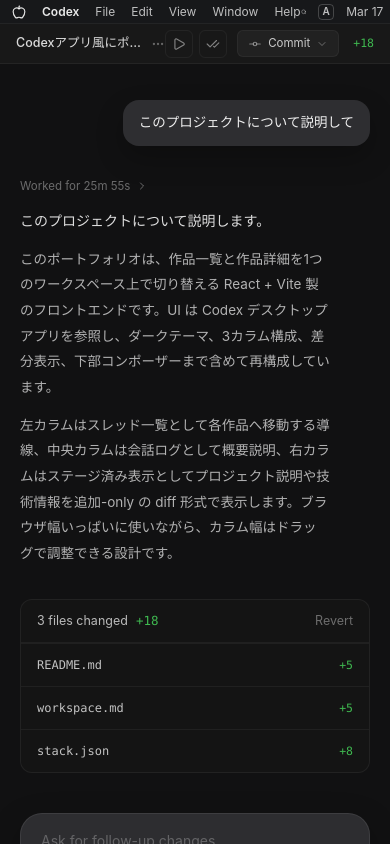
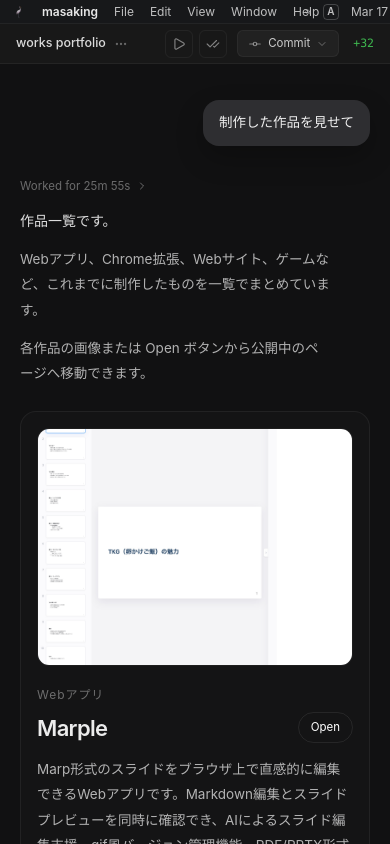
Before and after one commit to masaking-alt/portfolio, a React (Vite) app: page / in a window 390 px wide. Built offline with nearby package versions, Linux system fonts and the light colour scheme.

Commit message:
`feat: スレッド構成と作品導線の再編`

```diff
--- a/src/App.jsx
+++ b/src/App.jsx
@@ -1,5 +1,4 @@
 import {
-  Apple,
   ArrowUp,
   CheckCheck,
   ChevronDown,
@@ -10,13 +9,13 @@
   Filter,
   FolderOpen,
   GitCommitHorizontal,
+  LayoutGrid,
   Mic,
   MoreHorizontal,
   Play,
   Search,
   Settings,
   SquarePen,
-  LayoutGrid,
 } from 'lucide-react';
 import { createElement, useEffect, useRef, useState } from 'react';
 import { Link, Route, Routes, useParams } from 'react-router-dom';
@@ -29,12 +28,26 @@
   { label: 'Automation', icon: Clock3 },
 ];
 
-const homeProject = {
-  title: 'portfolio',
-  category: 'Workspace',
-  description:
-    'AIネイティブなWebアプリとChrome拡張を中心に制作しているポートフォリオです。React + Vite + Tailwind CSS を軸に、Codex デスクトップアプリ風のUIで作品一覧と詳細を1つの画面にまとめています。',
-  technologies: ['React', 'Vite', 'Tailwind CSS', 'React Router', 'lucide-react', 'UI Design'],
+const aboutContent = {
+  title: 'about me',
+  imageUrl: '/profile.jpg',
+  leadLines: ['高知大学で', '情報科学を専攻。', 'バイブコーディングに', '没頭する日々。'],
+  paragraphs: [
+    '昔からプログラミングに興味があり、AIを利用することでそのハードルが下がったため、web制作に挑戦しています。ユーザーにとって魅力的で使いやすいサイトを作れるようになりたいです。',
+    '好きなゲームはモンハンで、特に3DSのシリーズが好きです。好きなアーティストはVaundy。アニメ、マンガ、映画を見るのも好きです。',
+  ],
+  technologies: ['HTML', 'CSS', 'JavaScript (React)', 'Vite', 'React Router', 'ESLint', 'Node.js', 'npm'],
+};
+
+const contactContent = {
+  title: 'reach out',
+  intro: '制作やサイトの相談、感想、コラボの相談などがあれば気軽にご連絡ください。',
+  email: 'banbenjianggui@gmail.com',
+  links: [
+    { label: 'Instagram', href: 'https://www.instagram.com/masa.ki8904?igsh=b3hqMjd6aHdnazJ5' },
+    { label: 'X (Twitter)', href: 'https://x.com/KZOzame1?s=09' },
+    { label: 'BeReal', href: 'https://bere.al/masaki9876' },
+  ],
 };
 
 function padTwoDigits(value) {
@@ -49,7 +62,7 @@
 }
 
 function formatThreadTime(index) {
-  const labels = ['27m', '1h', '3h', 'Yesterday', '3d ago', '1mo', '1mo'];
+  const labels = ['27m', '1h', '3h', 'Yesterday', '3d ago', '1mo', '1mo', '2mo', '2mo', '3mo'];
   return labels[index] ?? '1mo';
 }
 
@@ -61,36 +74,22 @@
   return lines;
 }
 
-function buildHomeDiffEntries() {
-  const technologies = Array.from(new Set(works.flatMap((work) => work.technologies))).slice(0, 8);
-
+function buildWorksOverviewDiffEntries() {
   return [
     {
       kind: 'text',
-      fileName: 'README.md',
-      addedLines: [
-        '# portfolio',
-        '',
-        'AIネイティブな開発スタイルで作ったポートフォリオです。',
-        '左にスレッド一覧、中央に会話、右にステージ済み表示を配置しています。',
-        '作品一覧と詳細を同一ワークスペース内で切り替えられます。',
-      ],
+      fileName: 'works.md',
+      addedLines: ['# works', '', ...works.map((work) => `- ${work.title} / ${work.category}`)],
     },
     {
       kind: 'text',
-      fileName: 'workspace.md',
-      addedLines: [
-        '## Layout',
-        '- 左カラム: スレッド一覧風の作品ナビゲーション',
-        '- 中央カラム: 会話ログとフォローアップ入力',
-        '- 右カラム: ステージ済みの差分表示',
-        '- ブラウザ幅いっぱいの可変カラムレイアウト',
-      ],
+      fileName: 'links.json',
+      addedLines: works.map((work) => `"${work.title}": "${work.externalUrl}"`),
     },
     {
       kind: 'text',
       fileName: 'stack.json',
-      addedLines: technologies.map((technology) => `"${technology}"`),
+      addedLines: Array.from(new Set(works.flatMap((work) => work.technologies))).slice(0, 10).map((technology) => `"${technology}"`),
     },
   ];
 }
@@ -100,6 +99,9 @@
     {
       kind: 'image',
       fileName: work.imageUrl.split('/').pop() ?? 'preview.png',
+      imageUrl: work.imageUrl,
+      imageAlt: work.title,
+      caption: '+ プレビュー画像を追加',
       addedLines: ['preview updated'],
     },
     {
@@ -115,29 +117,95 @@
   ];
 }
 
+function buildAboutDiffEntries() {
+  return [
+    {
+      kind: 'image',
+      fileName: 'profile.jpg',
+      imageUrl: aboutContent.imageUrl,
+      imageAlt: 'プロフィール写真',
+      caption: '+ プロフィール画像を追加',
+      addedLines: ['profile updated'],
+    },
+    {
+      kind: 'text',
+      fileName: 'about.md',
+      addedLines: [...aboutContent.leadLines, '', ...aboutContent.paragraphs],
+    },
+    {
+      kind: 'text',
+      fileName: 'site-stack.json',
+      addedLines: aboutContent.technologies.map((technology) => `"${technology}"`),
+    },
+  ];
+}
+
+function buildContactDiffEntries() {
+  return [
+    {
+      kind: 'text',
+      fileName: 'contact.md',
+      addedLines: ['# reach out', '', contactContent.intro, '', `mail: ${contactContent.email}`],
+    },
+    {
+      kind: 'text',
+      fileName: 'socials.json',
+      addedLines: contactContent.links.map((link) => `"${link.label}": "${link.href}"`),
+    },
+  ];
+}
+
 function getAddedLineCount(diffEntries) {
   return diffEntries.reduce((total, entry) => total + entry.addedLines.length, 0);
 }
 
-function getConversationContent(work) {
-  if (!work) {
+function getThreadState(threadType, selectedWork) {
+  if (selectedWork) {
     return {
-      question: 'このプロジェクトについて説明して',
-      answerTitle: 'このプロジェクトについて説明します。',
+      title: `${selectedWork.title} portfolio`,
+      question: `${selectedWork.title} について説明して`,
+      answerTitle: `${selectedWork.title} について説明します。`,
       paragraphs: [
-        'このポートフォリオは、作品一覧と作品詳細を1つのワークスペース上で切り替える React + Vite 製のフロントエンドです。UI は Codex デスクトップアプリを参照し、ダークテーマ、3カラム構成、差分表示、下部コンポーザーまで含めて再構成しています。',
-        '左カラムはスレッド一覧として各作品へ移動する導線、中央カラムは会話ログとして概要説明、右カラムはステージ済み表示としてプロジェクト説明や技術情報を追加-only の diff 形式で表示します。ブラウザ幅いっぱいに使いながら、カラム幅はドラッグで調整できる設計です。',
+        selectedWork.description,
+        `${selectedWork.category} として公開している作品です。画像から公開ページに移動でき、技術スタックや概要をまとめて確認できます。`,
       ],
+      diffEntries: buildWorkDiffEntries(selectedWork),
+    };
+  }
+
+  if (threadType === 'about') {
+    return {
+      title: 'about portfolio',
+      question: 'about me を見せて',
+      answerTitle: 'about me です。',
+      paragraphs: [
+        'プロフィール、簡単な自己紹介、このサイトを作るのに使った技術をまとめています。',
+      ],
+      diffEntries: buildAboutDiffEntries(),
+    };
+  }
+
+  if (threadType === 'contact') {
+    return {
+      title: 'contact portfolio',
+      question: '連絡先を教えて',
+      answerTitle: '連絡先はこちらです。',
+      paragraphs: [
+        'メールとSNSのリンクをまとめています。気軽にご連絡ください。',
+      ],
+      diffEntries: buildContactDiffEntries(),
     };
   }
 
   return {
-    question: `${work.title} について説明して`,
-    answerTitle: `${work.title} について説明します。`,
+    title: 'works portfolio',
+    question: '制作した作品を見せて',
+    answerTitle: '作品一覧です。',
     paragraphs: [
-      work.description,
-      `${work.category} として公開している作品で、右側のステージ済み欄にはプレビュー画像、説明文、使用技術を追加-only の diff としてまとめています。外部リンクや技術スタックの確認をしやすい構成です。`,
+      'Webアプリ、Chrome拡張、Webサイト、ゲームなど、これまでに制作したものを一覧でまとめています。',
+      '各作品の画像または Open ボタンから公開中のページへ移動できます。',
     ],
+    diffEntries: buildWorksOverviewDiffEntries(),
   };
 }
 
@@ -152,7 +220,24 @@
   return { left, right };
 }
 
-function LeftSidebar({ selectedWorkId, isHomeSelected }) {
+function ThreadGroup({ label, to, isActive, children }) {
+  return (
+    <div className="mt-2">
+      <Link
+        to={to}
+        className={`flex items-center gap-2 rounded-lg px-2.5 py-2 text-[12px] font-medium uppercase tracking-[0.08em] transition ${
+          isActive ? 'text-white/64' : 'text-white/30 hover:bg-white/[0.03] hover:text-white/52'
+        }`}
+      >
+        <FolderOpen className={`h-3.5 w-3.5 ${isActive ? 'text-white/44' : 'text-white/24'}`} />
+        <span>{label}</span>
+      </Link>
+      <div className="space-y-0.5">{children}</div>
+    </div>
+  );
+}
+
+function LeftSidebar({ activeThreadType, selectedWorkId }) {
   return (
     <aside className="relative order-4 flex min-h-0 flex-col bg-[#141415] lg:order-none lg:col-start-1 lg:row-[1/3] lg:border-r lg:border-white/[0.05]">
       <div className="flex h-12 items-center justify-between px-3.5">
@@ -198,25 +283,9 @@
           <span>portfolio</span>
         </div>
 
-        <Link
-          to="/"
-          className={`ml-[22px] flex items-start justify-between rounded-xl px-3 py-2 transition ${
-            isHomeSelected
-              ? 'bg-white/[0.09] text-white shadow-[inset_0_0_0_1px_rgba(255,255,255,0.04)]'
-              : 'text-white/62 hover:bg-white/[0.045] hover:text-white/86'
-          }`}
-        >
-          <div className="min-w-0 pr-2">
-            <div className="truncate text-[12.5px] font-medium">このプロジェクトについて説明して</div>
-            <div className={`mt-0.5 truncate text-[11px] ${isHomeSelected ? 'text-white/42' : 'text-white/28'}`}>
-              プロジェクト概要
-            </div>
-          </div>
-          <span className={`pt-0.5 text-[10.5px] ${isHomeSelected ? 'text-white/42' : 'text-white/28'}`}>57m</span>
-        </Link>
-
+        <ThreadGroup label="works" to="/works" isActive={activeThreadType === 'works' && !selectedWorkId}>
           {works.map((work, index) => {
-          const isSelected = selectedWorkId === work.id;
+            const isSelected = activeThreadType === 'works' && selectedWorkId === work.id;
             return (
               <Link
                 key={work.id}
@@ -237,6 +306,45 @@
               </Link>
             );
           })}
+        </ThreadGroup>
+
+        <ThreadGroup label="about" to="/about" isActive={activeThreadType === 'about'}>
+          <Link
+            to="/about"
+            className={`ml-[22px] flex items-start justify-between rounded-xl px-3 py-2 transition ${
+              activeThreadType === 'about'
+                ? 'bg-white/[0.09] text-white shadow-[inset_0_0_0_1px_rgba(255,255,255,0.04)]'
+                : 'text-white/62 hover:bg-white/[0.045] hover:text-white/86'
+            }`}
+          >
+            <div className="min-w-0 pr-2">
+              <div className="truncate text-[12.5px] font-medium">about me</div>
+              <div className={`mt-0.5 truncate text-[11px] ${activeThreadType === 'about' ? 'text-white/42' : 'text-white/28'}`}>
+                自己紹介
+              </div>
+            </div>
+            <span className={`pt-0.5 text-[10.5px] ${activeThreadType === 'about' ? 'text-white/42' : 'text-white/28'}`}>1h</span>
+          </Link>
+        </ThreadGroup>
+
+        <ThreadGroup label="contact" to="/contact" isActive={activeThreadType === 'contact'}>
+          <Link
+            to="/contact"
+            className={`ml-[22px] flex items-start justify-between rounded-xl px-3 py-2 transition ${
+              activeThreadType === 'contact'
+                ? 'bg-white/[0.09] text-white shadow-[inset_0_0_0_1px_rgba(255,255,255,0.04)]'
+                : 'text-white/62 hover:bg-white/[0.045] hover:text-white/86'
+            }`}
+          >
+            <div className="min-w-0 pr-2">
+              <div className="truncate text-[12.5px] font-medium">reach out</div>
+              <div className={`mt-0.5 truncate text-[11px] ${activeThreadType === 'contact' ? 'text-white/42' : 'text-white/28'}`}>
+                mail, sns
+              </div>
+            </div>
+            <span className={`pt-0.5 text-[10.5px] ${activeThreadType === 'contact' ? 'text-white/42' : 'text-white/28'}`}>3h</span>
+          </Link>
+        </ThreadGroup>
       </div>
 
       <div className="border-t border-white/[0.05] px-3 py-3">
@@ -256,8 +364,8 @@
   return (
     <div className="flex h-6 items-center justify-between border-b border-white/[0.05] bg-[#17181a] px-3 text-[12px] text-white/72">
       <div className="flex items-center gap-4">
-        <Apple className="h-3.5 w-3.5 text-white/88" />
-        <span className="font-semibold text-white/90">Codex</span>
+        <img src="/favicon.png" alt="" className="h-3.5 w-3.5 rounded-[3px]" />
+        <span className="font-semibold text-white/90">masaking</span>
         <span>File</span>
         <span>Edit</span>
         <span>View</span>
@@ -379,18 +487,90 @@
   );
 }
 
-function WorkCenterContent({ work, diffEntries }) {
+function WorksOverviewContent({ diffEntries }) {
+  return (
+    <>
+      <div className="mt-6 space-y-5">
+        {works.map((work) => (
+          <article key={work.id} className="overflow-hidden rounded-2xl border border-white/[0.06] bg-[#141415] p-4">
+            <div className="grid gap-5 md:grid-cols-[240px_minmax(0,1fr)]">
+              <a
+                href={work.externalUrl}
+                target="_blank"
+                rel="noopener noreferrer"
+                className="group block overflow-hidden rounded-xl border border-white/[0.06] bg-black/20"
+              >
+                <img
+                  src={work.imageUrl}
+                  alt={work.title}
+                  className="aspect-[4/3] w-full object-cover transition duration-300 group-hover:scale-[1.02]"
+                />
+              </a>
+
+              <div className="min-w-0">
+                <div className="text-[12px] tracking-[0.08em] text-white/38">{work.category}</div>
+                <div className="mt-2 flex items-start justify-between gap-4">
+                  <h2 className="text-[22px] font-semibold tracking-[-0.03em] text-white/92">{work.title}</h2>
+                  <a
+                    href={work.externalUrl}
+                    target="_blank"
+                    rel="noopener noreferrer"
+                    className="shrink-0 rounded-full border border-white/[0.08] px-3 py-1.5 text-[11.5px] text-white/68 transition hover:bg-white/[0.05] hover:text-white"
+                  >
+                    Open
+                  </a>
+                </div>
+                <p className="mt-3 text-[13.5px] leading-[1.9] text-white/68">{work.description}</p>
+                <div className="mt-4 flex flex-wrap gap-2">
+                  {work.technologies.map((technology) => (
+                    <span
+                      key={`${work.id}-${technology}`}
+                      className="rounded-full border border-white/[0.06] bg-white/[0.03] px-3 py-1.5 text-[12px] text-white/64"
+                    >
+                      {technology}
+                    </span>
+                  ))}
+                </div>
+              </div>
+            </div>
+          </article>
+        ))}
+      </div>
+
+      <ChangeSummary diffEntries={diffEntries} />
+    </>
+  );
+}
+
+function WorkDetailContent({ work, diffEntries }) {
   return (
     <>
       <div>
         <div className="mx-auto max-w-[680px] overflow-hidden rounded-xl">
-          <img src={work.imageUrl} alt={work.title} className="h-auto max-h-[360px] w-full object-contain" />
+          <a
+            href={work.externalUrl}
+            target="_blank"
+            rel="noopener noreferrer"
+            className="group block overflow-hidden rounded-xl border border-white/[0.06] bg-black/20"
+          >
+            <img src={work.imageUrl} alt={work.title} className="h-auto max-h-[360px] w-full object-contain transition duration-300 group-hover:scale-[1.02]" />
+          </a>
         </div>
       </div>
 
       <div className="mt-6">
         <div className="mb-2 text-[12px] tracking-[0.08em] text-white/38">{work.category}</div>
+        <div className="flex items-start justify-between gap-4">
           <h2 className="text-[24px] font-semibold tracking-[-0.03em] text-white/92">{work.title}</h2>
+          <a
+            href={work.externalUrl}
+            target="_blank"
+            rel="noopener noreferrer"
+            className="shrink-0 rounded-full border border-white/[0.08] px-3 py-1.5 text-[11.5px] text-white/68 transition hover:bg-white/[0.05] hover:text-white"
+          >
+            Open
+          </a>
+        </div>
         <p className="mt-4 text-[13.5px] leading-[1.95] text-white/68">{work.description}</p>
       </div>
 
@@ -413,16 +593,95 @@
   );
 }
 
-function CenterColumn({ work, diffEntries, scrollRef }) {
-  const conversation = getConversationContent(work);
+function AboutContent({ diffEntries }) {
+  return (
+    <>
+      <div className="mt-6">
+        <div className="grid gap-6 md:grid-cols-[240px_minmax(0,1fr)]">
+          <div className="overflow-hidden rounded-2xl border border-white/[0.06] bg-[#141415] p-3">
+            <img src={aboutContent.imageUrl} alt="プロフィール写真" className="aspect-square w-full rounded-xl object-cover" />
+          </div>
 
+          <div className="min-w-0">
+            <p className="text-[24px] font-semibold leading-[1.5] tracking-[-0.03em] text-white/92">
+              {aboutContent.leadLines.map((line) => (
+                <span key={line} className="block">
+                  {line}
+                </span>
+              ))}
+            </p>
+
+            <div className="mt-5 space-y-3">
+              {aboutContent.paragraphs.map((paragraph) => (
+                <p key={paragraph} className="text-[13.5px] leading-[1.95] text-white/68">
+                  {paragraph}
+                </p>
+              ))}
+            </div>
+          </div>
+        </div>
+
+        <div className="mt-8">
+          <div className="mb-3 text-[12px] tracking-[0.08em] text-white/38">このサイトの技術</div>
+          <div className="flex flex-wrap gap-2.5">
+            {aboutContent.technologies.map((technology) => (
+              <span
+                key={technology}
+                className="rounded-full border border-white/[0.06] bg-white/[0.03] px-3 py-1.5 text-[12px] text-white/70"
+              >
+                {technology}
+              </span>
+            ))}
+          </div>
+        </div>
+      </div>
+
+      <ChangeSummary diffEntries={diffEntries} />
+    </>
+  );
+}
+
+function ContactContent({ diffEntries }) {
+  return (
+    <>
+      <div className="mt-6 rounded-2xl border border-white/[0.06] bg-[#141415] p-6">
+        <p className="text-[15px] leading-7 text-white/76">{contactContent.intro}</p>
+        <a
+          href={`mailto:${contactContent.email}`}
+          className="mt-5 inline-flex rounded-full border border-white/[0.08] bg-white/[0.03] px-4 py-2 text-[14px] text-white/84 transition hover:bg-white/[0.06]"
+        >
+          {contactContent.email}
+        </a>
+
+        <div className="mt-6 grid gap-3 sm:grid-cols-3">
+          {contactContent.links.map((link) => (
+            <a
+              key={link.label}
+              href={link.href}
+              target="_blank"
+              rel="noopener noreferrer"
+              className="rounded-xl border border-white/[0.06] bg-black/10 px-4 py-4 text-[13px] text-white/72 transition hover:bg-white/[0.04] hover:text-white"
+            >
+              <div className="text-[11px] tracking-[0.08em] text-white/34">LINK</div>
+              <div className="mt-2 font-medium">{link.label}</div>
+            </a>
+          ))}
+        </div>
+      </div>
+
+      <ChangeSummary diffEntries={diffEntries} />
+    </>
+  );
+}
+
+function CenterColumn({ threadType, selectedWork, threadState, scrollRef }) {
   return (
     <section className="order-2 flex min-h-0 flex-col bg-[#111112] lg:order-none lg:col-start-2 lg:row-start-2 lg:border-r lg:border-white/[0.05]">
       <div ref={scrollRef} className="min-h-0 flex-1 overflow-auto px-5 pb-8 pt-9 lg:px-10 custom-scrollbar">
         <div className="mx-auto max-w-[820px]">
           <div className="ml-auto flex max-w-[560px] flex-col items-end">
             <div className="rounded-2xl bg-[#2e2e31] px-4 py-3 text-[13.5px] leading-[1.6] text-white/92 shadow-[0_12px_28px_rgba(0,0,0,0.24)]">
-              {conversation.question}
+              {threadState.question}
             </div>
           </div>
 
@@ -432,22 +691,17 @@
               <ChevronRight className="h-3 w-3" />
             </div>
 
-            <p className="text-[14px] font-medium leading-7 text-white/86">{conversation.answerTitle}</p>
-            {work ? (
-              <div className="mt-5">
-                <WorkCenterContent work={work} diffEntries={diffEntries} />
-              </div>
-            ) : (
-              <>
-                {conversation.paragraphs.map((paragraph) => (
+            <p className="text-[14px] font-medium leading-7 text-white/86">{threadState.answerTitle}</p>
+            {threadState.paragraphs.map((paragraph) => (
               <p key={paragraph} className="mt-3 pr-10 text-[13.5px] leading-[1.9] text-white/68">
                 {paragraph}
               </p>
             ))}
 
-                <ChangeSummary diffEntries={diffEntries} />
-              </>
-            )}
+            {selectedWork ? <WorkDetailContent work={selectedWork} diffEntries={threadState.diffEntries} /> : null}
+            {!selectedWork && threadType === 'works' ? <WorksOverviewContent diffEntries={threadState.diffEntries} /> : null}
+            {!selectedWork && threadType === 'about' ? <AboutContent diffEntries={threadState.diffEntries} /> : null}
+            {!selectedWork && threadType === 'contact' ? <ContactContent diffEntries={threadState.diffEntries} /> : null}
           </div>
         </div>
       </div>
@@ -487,7 +741,7 @@
   );
 }
 
-function AddOnlyImageDiff({ work }) {
+function AddOnlyImageDiff({ entry }) {
   return (
     <div className="grid grid-cols-[44px_minmax(0,1fr)]">
       <div className="border-r border-white/[0.04] bg-[#102117] px-2 py-3 text-right font-mono text-[11.5px] text-white/28">
@@ -495,15 +749,15 @@
       </div>
       <div className="bg-[#132418] px-4 py-4">
         <div className="mx-auto aspect-square max-w-[420px] overflow-hidden rounded-lg border border-emerald-400/10 bg-black/20 p-3">
-          <img src={work.imageUrl} alt={work.title} className="h-full w-full object-contain" />
+          <img src={entry.imageUrl} alt={entry.imageAlt} className="h-full w-full object-contain" />
         </div>
-        <div className="mt-3 font-mono text-[11.5px] text-[#89d39a]">+ プレビュー画像を追加</div>
+        <div className="mt-3 font-mono text-[11.5px] text-[#89d39a]">{entry.caption}</div>
       </div>
     </div>
   );
 }
 
-function RightColumn({ work, diffEntries, scrollRef }) {
+function RightColumn({ diffEntries, scrollRef }) {
   const totalAddedLines = getAddedLineCount(diffEntries);
 
   return (
@@ -529,7 +783,7 @@
           {diffEntries.map((entry) => (
             <section key={entry.fileName} className="overflow-hidden rounded-xl border border-white/[0.06] bg-[#111111]">
               <DiffHeader name={entry.fileName} addedCount={entry.addedLines.length} />
-              {entry.kind === 'image' ? <AddOnlyImageDiff work={work} /> : <AddOnlyTextDiff lines={entry.addedLines} />}
+              {entry.kind === 'image' ? <AddOnlyImageDiff entry={entry} /> : <AddOnlyTextDiff lines={entry.addedLines} />}
             </section>
           ))}
         </div>
@@ -538,15 +792,12 @@
   );
 }
 
-function WorkspaceScreen() {
+function WorkspaceScreen({ threadType = 'works' }) {
   const { id } = useParams();
-  const selectedWork = works.find((work) => work.id === id) ?? null;
-  const isHomeSelected = !selectedWork;
-  const diffEntries = selectedWork ? buildWorkDiffEntries(selectedWork) : buildHomeDiffEntries();
-  const addedCount = getAddedLineCount(diffEntries);
-  const title = isHomeSelected
-    ? 'Codexアプリ風にポートフォリオ改修 portfolio'
-    : `${selectedWork.title} の説明更新 portfolio`;
+  const selectedWork = threadType === 'works' && id ? works.find((work) => work.id === id) ?? null : null;
+  const effectiveThreadType = selectedWork ? 'works' : threadType;
+  const threadState = getThreadState(effectiveThreadType, selectedWork);
+  const addedCount = getAddedLineCount(threadState.diffEntries);
 
   const containerRef = useRef(null);
   const centerScrollRef = useRef(null);
@@ -630,7 +881,7 @@
     if (rightScrollRef.current) {
       rightScrollRef.current.scrollTop = 0;
     }
-  }, [id]);
+  }, [threadType, id]);
 
   const gridStyle = isDesktop
     ? { gridTemplateColumns: `${columnWidths.left}px minmax(0, 1fr) ${columnWidths.right}px` }
@@ -646,10 +897,15 @@
             className="grid h-full w-full grid-cols-1 auto-rows-max lg:grid-cols-[268px_minmax(0,1fr)_864px] lg:grid-rows-[40px_minmax(0,1fr)]"
             style={gridStyle}
           >
-            <LeftSidebar selectedWorkId={selectedWork?.id ?? null} isHomeSelected={isHomeSelected} />
-            <TopBar title={title} addedCount={addedCount} />
-            <CenterColumn work={selectedWork} diffEntries={diffEntries} scrollRef={centerScrollRef} />
-            <RightColumn work={selectedWork ?? { ...homeProject, imageUrl: '/profile.jpg' }} diffEntries={diffEntries} scrollRef={rightScrollRef} />
+            <LeftSidebar activeThreadType={effectiveThreadType} selectedWorkId={selectedWork?.id ?? null} />
+            <TopBar title={threadState.title} addedCount={addedCount} />
+            <CenterColumn
+              threadType={effectiveThreadType}
+              selectedWork={selectedWork}
+              threadState={threadState}
+              scrollRef={centerScrollRef}
+            />
+            <RightColumn diffEntries={threadState.diffEntries} scrollRef={rightScrollRef} />
           </div>
 
           {isDesktop && containerWidth > 0 ? (
@@ -687,8 +943,11 @@
 function App() {
   return (
     <Routes>
-      <Route path="/" element={<WorkspaceScreen />} />
-      <Route path="/work/:id" element={<WorkspaceScreen />} />
+      <Route path="/" element={<WorkspaceScreen threadType="works" />} />
+      <Route path="/works" element={<WorkspaceScreen threadType="works" />} />
+      <Route path="/work/:id" element={<WorkspaceScreen threadType="works" />} />
+      <Route path="/about" element={<WorkspaceScreen threadType="about" />} />
+      <Route path="/contact" element={<WorkspaceScreen threadType="contact" />} />
     </Routes>
   );
 }
```
Lines whose indentation alone changed are shown as unchanged.
